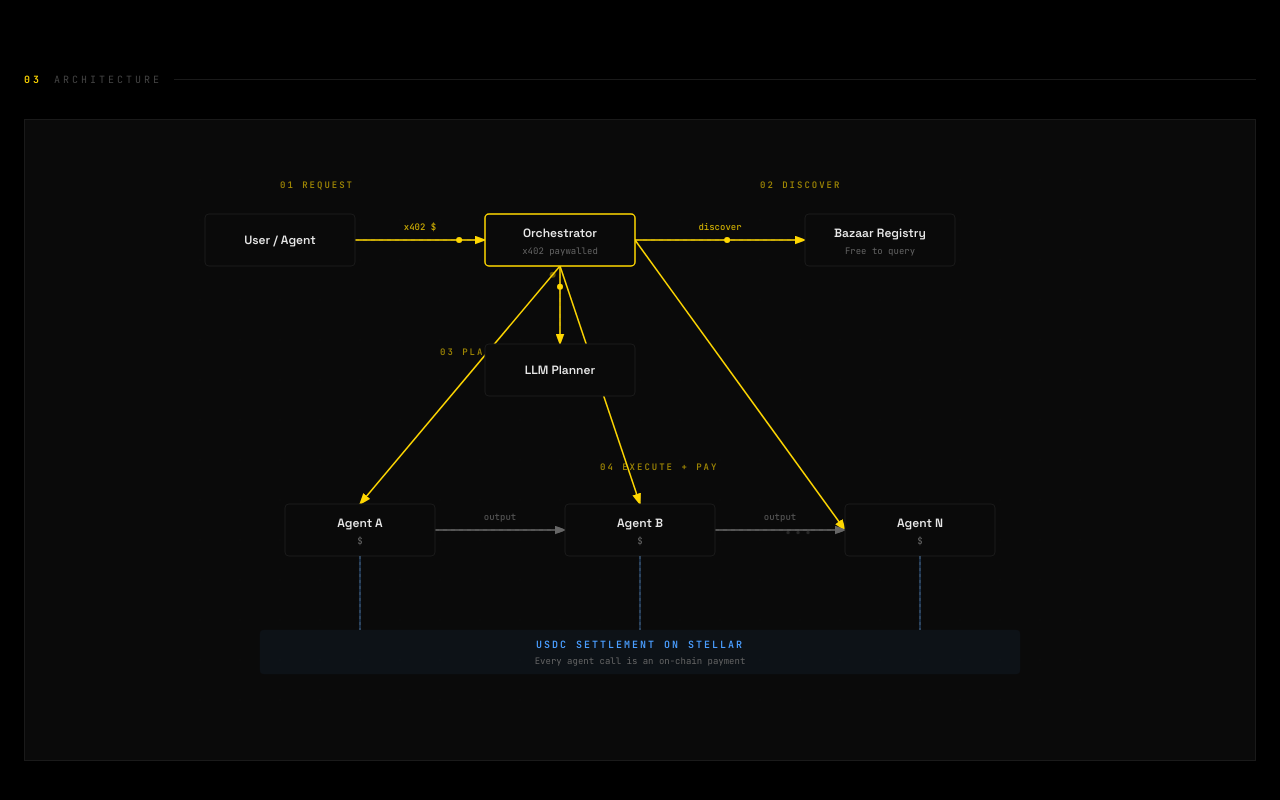
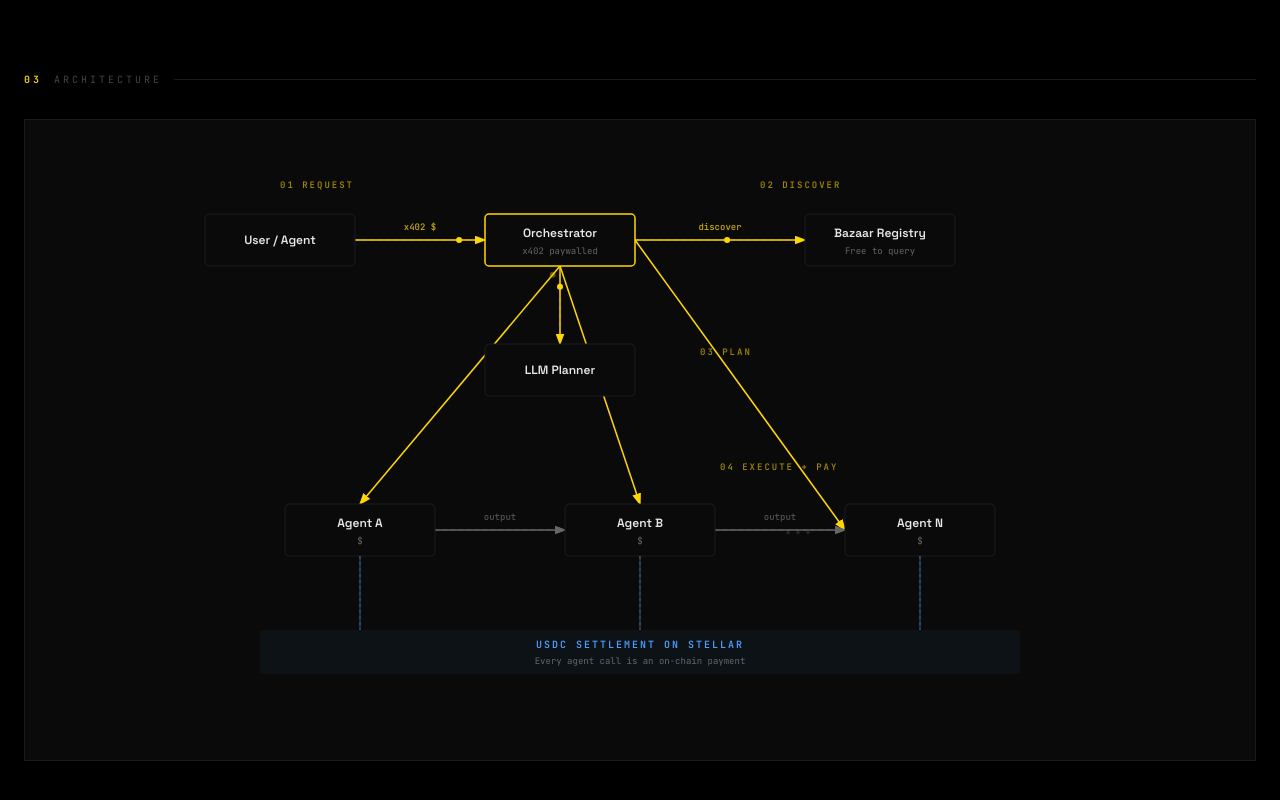
Before and after one commit to Allen-Saji/agent-bazaar, a Next.js app in the folder apps/dashboard/: page / in a window 1280 px wide. Shown: the part 2757-3557 px from the top of the page. Built offline with nearby package versions, Linux system fonts and the light colour scheme.

Commit message:
fix(dashboard): move step labels to avoid cutoff

```diff
--- a/apps/dashboard/components/ArchitectureDiagram.tsx
+++ b/apps/dashboard/components/ArchitectureDiagram.tsx
@@ -207,8 +207,8 @@
         {[
           { x: 100, y: 28, text: "01 REQUEST", delay: 0.3 },
           { x: 580, y: 28, text: "02 DISCOVER", delay: 0.7 },
-          { x: 260, y: 195, text: "03 PLAN", delay: 1.0 },
-          { x: 420, y: 310, text: "04 EXECUTE + PAY", delay: 1.4 },
+          { x: 520, y: 195, text: "03 PLAN", delay: 1.0 },
+          { x: 540, y: 310, text: "04 EXECUTE + PAY", delay: 1.4 },
         ].map((s) => (
           <motion.text
             key={s.text} x={s.x} y={s.y}
```
